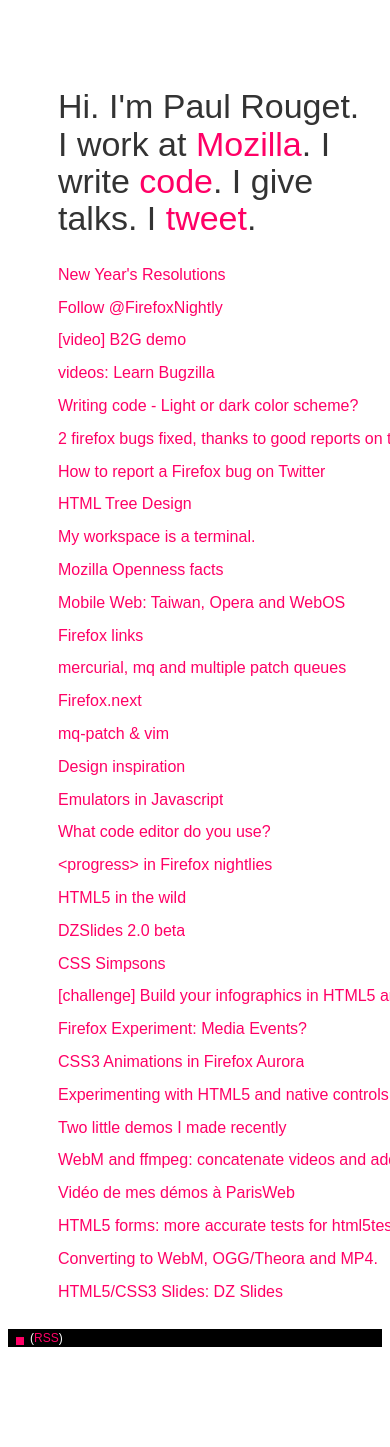
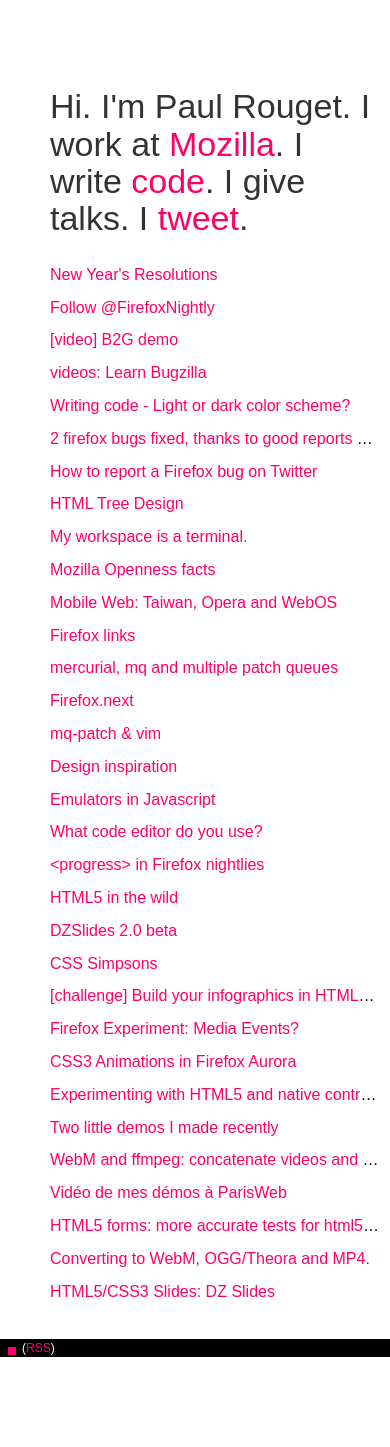
Before and after one commit to paulrouget/paulrouget.github.com, a Jekyll site: the page built from index.html, in a window 390 px wide. Built offline with Jekyll 4.4.1, drawn with Linux system fonts in a browser that asks for light colours; after the commit the page ends 1357 px from its top, so only the background shows below that.

Commit message:
iphone compat

```diff
--- a/css/reboot.css
+++ b/css/reboot.css
@@ -1,5 +1,5 @@
 img {
-  max-width: 600px;
+  max-width: 100%;
 }
 
 aside {
@@ -24,8 +24,7 @@
   max-width: 600px;
   margin: auto;
   margin-top: 40px;
-  padding: 10px;
-  padding-top: 20px;
+  padding: 20px 10px;
 }
 
 body {
@@ -34,8 +33,8 @@
   font-style: normal;
   font-variant: normal;
   font-weight:300;
-  margin-bottom: 100px;
   position: relative;
+  margin: 0;
 }
 
 article p {
@@ -75,16 +74,15 @@
 
 /* Specific homepage stuff */
 #home h1 { padding-left: 170px; }
-#home li a {
-  vertical-align: top;
-  display: inline-block;
-  white-space: nowrap;
+#home li {
   overflow: hidden;
   text-overflow: ellipsis;
-  max-width: 400px;
+  white-space: nowrap;
+  max-width: 100%;
+  margin-bottom: 10px;
+  list-style: none;
 }
 #home li time {
-  vertical-align: top;
   margin-right: 20px;
   margin-left: -10px;
   display: inline-block;
@@ -92,7 +90,6 @@
   text-align: right;
   color: #aaa;
 }
-#home li {margin-bottom: 10px; list-style: none;}
 #home aside {
   background-color: white;
   color: black;
@@ -116,7 +113,7 @@
   opacity: 0;
     max-width: 600px;
     margin: auto;
-    padding: 20px 40px 0;
+    padding: 20px 40px;
     position: relative;
 }
 #comments.showme {opacity: 1;}
```
